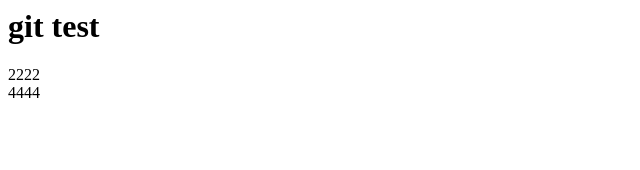
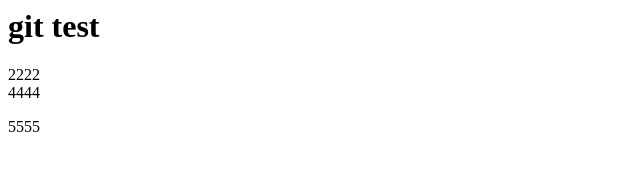
Before and after one commit to zairanqinfen/drag, a plain HTML site: page index.html in a window 1280 px wide. Shown: the full height of the page, 0-640 px from the left. Drawn offline with Linux system fonts and the light colour scheme.

Commit message:
zairanqinfen pull

```diff
--- a/index.html
+++ b/index.html
@@ -3,5 +3,6 @@
 <h1>git test</h1>
 <div>2222</div>
 <div>4444</div>
+<p id="test">5555</p>
 </body>
 </html>
```
